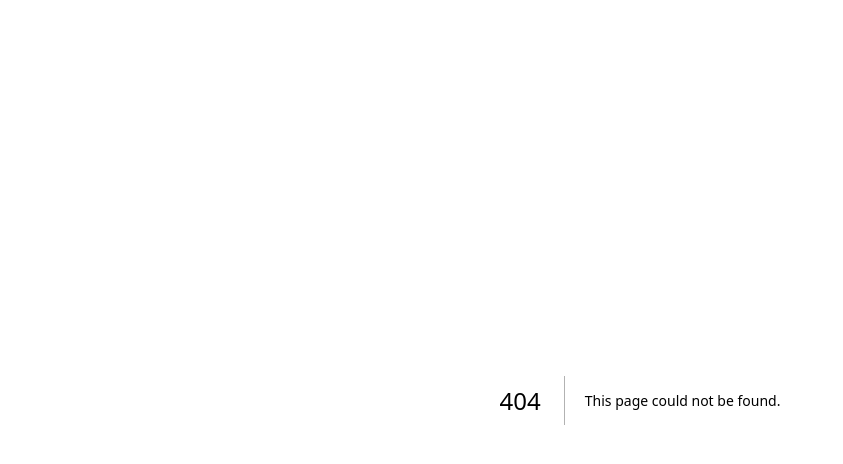
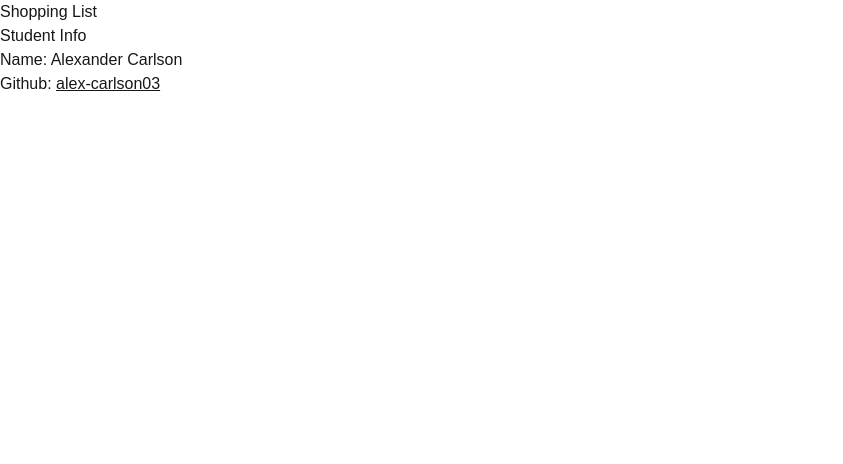
Before and after one commit to alex-carlson03/cprg306-assignments, a Next.js app: page /week-2 in a window 1280 px wide. Before the commit this address had no page. Shown: the top 464 px of the page, without its empty margins (0-843 px from the left). Built offline with nearby package versions, Linux system fonts and the light colour scheme.

Commit message:
Week-2 Assignment

```diff
--- a/app/page.tsx
+++ b/app/page.tsx
@@ -1,6 +1,15 @@
-import { Main } from "next/document";
-import Image from "next/image";
+import Link from "next/link";
 
 export default function Home() {
-  return <Main></Main>;
+  return (
+    <main>
+      <h1>Assignments:</h1>
+      <p>
+        Week-2:{" "}
+        <Link className="textDecoration underline" href="/week-2">
+          here
+        </Link>
+      </p>
+    </main>
+  );
 }
--- /dev/null
+++ b/app/week-2/StudentInfo.tsx
@@ -0,0 +1,19 @@
+import Link from "next/link";
+
+export default function StudentInfo() {
+  return (
+    <main>
+      <h1>Student Info</h1>
+      <p>Name: Alexander Carlson</p>
+      <p>
+        Github:{" "}
+        <Link
+          className="textDecoration underline color to-blue-300"
+          href="https://github.com/alex-carlson03"
+        >
+          alex-carlson03
+        </Link>
+      </p>
+    </main>
+  );
+}
--- /dev/null
+++ b/app/week-2/page.tsx
@@ -0,0 +1,11 @@
+import { Main } from "next/document";
+import StudentInfo from "./StudentInfo";
+
+export default function Page() {
+  return (
+    <main>
+      <h1>Shopping List</h1>
+      <StudentInfo />
+    </main>
+  );
+}
```
Also changed, not shown: 1 other file (tests, documents, lock files or other folders).
